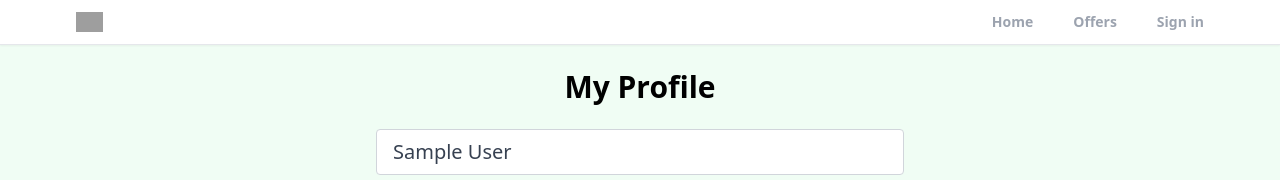
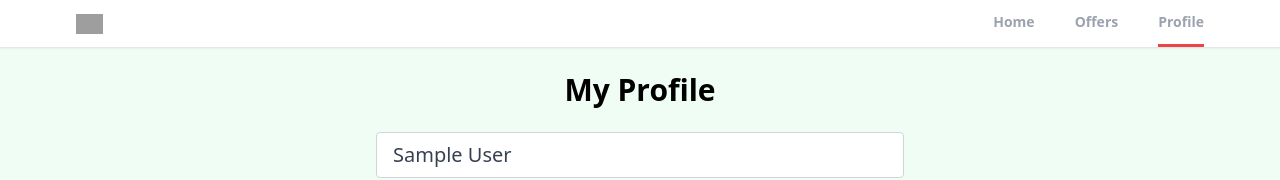
Before and after one commit to Vee-taileng/realtor-clone-react, a React (Create React App) app: page /profile in a window 1280 px wide. Shown: the top 180 px of the page. Built offline with nearby package versions, Linux system fonts and the light colour scheme; no server answers; sample sign-in values are in the browser's storage; grey boxes are pictures that could not be loaded.

Commit message:
Complete the header component - when the user is active, the sign in tab change to profile tab

```diff
--- a/src/component/Header.jsx
+++ b/src/component/Header.jsx
@@ -1,10 +1,21 @@
-import React from 'react'
+import { getAuth, onAuthStateChanged } from 'firebase/auth'
+import React, { useEffect, useState } from 'react'
 import { useLocation, useNavigate } from 'react-router-dom'
 
 const Header = () => {
-    const urlLocation = useLocation()
+  const [pageState, setPageState] = useState("Sign in")
+  const urlLocation = useLocation()
   const navigate = useNavigate()
-
+  const auth = getAuth()
+  useEffect(() => {
+    onAuthStateChanged(auth, (user) => {
+      if (user) {
+        setPageState("Profile")
+      } else {
+        setPageState("Sign in")
+      }
+    })
+  }, [auth])
     function pathMatchRoute(route) {
         return route === urlLocation.pathname
     }
@@ -29,8 +40,10 @@
                          ${pathMatchRoute("/offers") && "text-black border-b-[3px] border-b-red-500"}`}
                         onClick={()=> navigate("/offers")}>Offers</li>
                        <li className={`cursor-pointer py-3 text-sm font-semibold text-gray-400
-                         ${pathMatchRoute("/sign-in") && "text-black border-b-[3px] border-b-red-500"}`}
-                        onClick={()=> navigate("/sign-in")}>Sign in</li>
+                         ${(pathMatchRoute("/sign-in") || pathMatchRoute("/profile")) && "text-black border-b-[3px] border-b-red-500"}`}
+                        onClick={() => navigate("/profile")}>
+                          {pageState}
+                        </li>
                   </ul>
               </div>
         </header>
```
